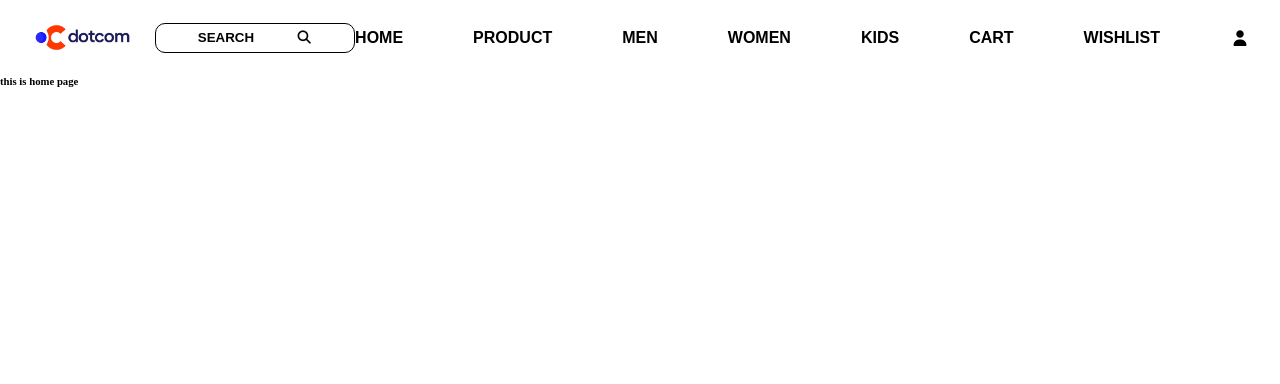
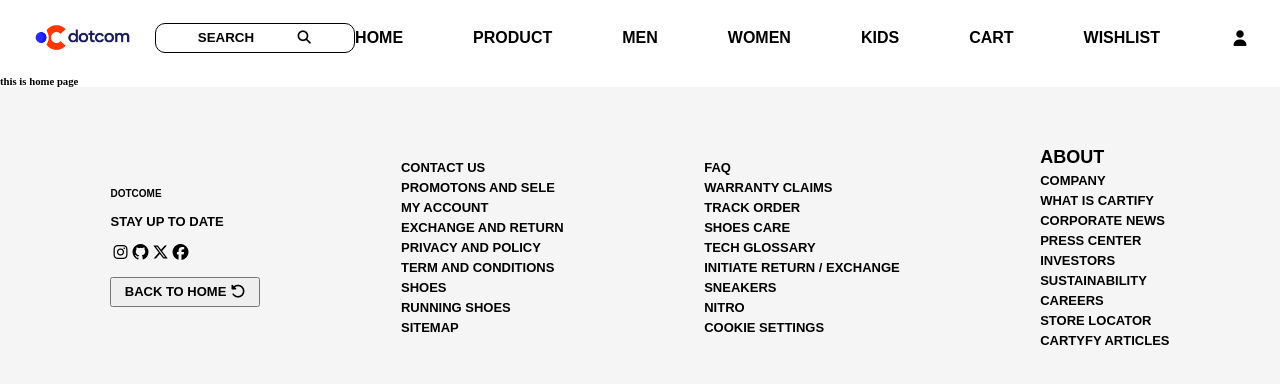
Before and after one commit to rajrai913197-png/dotcom, a React (Vite) app: page / in a window 1280 px wide. Shown: the top 384 px of the page. Built offline with nearby package versions, Linux system fonts and the light colour scheme.

Commit message:
do works on footer

```diff
--- a/src/components/footer.jsx
+++ b/src/components/footer.jsx
@@ -1,8 +1,55 @@
+import { useNavigate } from 'react-router-dom'
+
 const Footer = ()=>{
+  let navigate =   useNavigate()
     return(
         <>
-         <footer>
-
+         <footer className='main-footer'>
+            <section className='contact-links'>
+              <h3>DOTCOME</h3>
+             <h4>STAY UP TO DATE</h4>
+             <div className='links-connect'>
+                <a href="https://www.instagram.com/raa.j_kalar?utm_source=ig_web_button_share_sheet&igsh=ZDNlZDc0MzIxNw=="><i class="fa-brands fa-instagram"></i></a>
+                <a href="https://github.com/rajrai913197-png"><i class="fa-brands fa-github"></i></a>
+                <a href="https://x.com/paradox_raz"><i class="fa-brands fa-x-twitter"></i></a>
+                <a href="https://www.facebook.com/profile.php?id=100037591242603"><i class="fa-brands fa-facebook"></i></a>
+             </div>
+            <button onClick={()=> navigate("/")}>BACK TO HOME <i class="fa-solid fa-rotate-left"></i></button>
+            </section>
+            <section className='imp-things'>
+             <a href="">contact us</a>
+            <a href="">promotons and sele</a>
+             <a href="">my account</a>
+            <a href="">exchange and return</a>
+            <a href="">privacy and policy</a>
+             <a href="">term and conditions</a>
+             <a href="">shoes</a>
+             <a href="">running shoes</a>
+              <a href="">sitemap</a>
+            </section>
+            <section className='site-rules'>
+             <a href="">FAQ</a>
+            <a href="">warranty claims</a>
+             <a href="">track order</a>
+            <a href="">shoes care</a>
+            <a href="">tech glossary</a>
+             <a href="">Initiate Return / Exchange</a>
+             <a href="">Sneakers</a>
+             <a href="">Nitro</a>
+              <a href="">Cookie Settings</a>
+            </section>
+             <section className='about-page'>
+                <h4>about</h4>
+             <a href="">Company</a>
+            <a href="">What is cartify</a>
+             <a href="">Corporate News</a>
+            <a href="">Press Center</a>
+            <a href="">Investors</a>
+             <a href="">Sustainability</a>
+             <a href="">Careers</a>
+             <a href="">Store Locator</a>
+              <a href="">CARTYFY articles</a>
+            </section>
          </footer>
         </>
     )
--- a/src/index.css
+++ b/src/index.css
@@ -99,7 +99,30 @@ color: black;
         width: 150px !important;
         margin-right: 20px;
        }
+       .main-footer{
+    height: auto;
+    width: 100%;
+    display: flex;
+   flex-wrap: wrap;
+   justify-content: center !important;
 
+}
+.contact-links{
+    padding-right:  150px !important;
+    height: auto !important;
+}
+.imp-things{
+     padding-right:  140px !important;
+    height: auto !important;
+}
+.site-rules{
+      padding-right:  105px !important;
+    height: auto !important;
+}
+     .about-page{
+         padding-right:  170px !important;
+    height: auto !important;
+     }
 }
 #wrong-icon{
     border: none;
@@ -110,3 +133,103 @@ color: black;
     font-size: 17px;
 
 }
+.logo-here{
+     height: 75px;
+     width: 100px;
+     object-fit: cover;
+}
+.main-footer{
+    height: auto;
+    width: 100%;
+    background-color: whitesmoke;
+    display: flex;
+    justify-content: space-evenly;
+    align-items: center;
+    padding: 20px;
+    gap: 50px;
+}
+.contact-links{
+    display: flex;
+    flex-direction: column;
+    gap: 15px;
+    height: 120px;
+
+    justify-content: center;
+}
+.contact-links h3{
+   font-family: sans-serif;
+font-weight: 600;
+color: black;
+font-size: x-small;
+}
+.contact-links h4{
+     font-family: sans-serif;
+font-weight: 600;
+color: black;
+font-size: small;
+}
+.links-connect i{
+   color: black;
+}
+.contact-links button{
+    height: 30px;
+    width: 150px;
+    font-family: sans-serif;
+font-weight: 600;
+color: black;
+font-size: small;
+}
+.imp-things{
+    display: flex;
+   flex-direction: column;
+   gap: 5px;
+  height: 250px;
+  justify-content: center;
+}
+.imp-things a{
+  text-transform: uppercase;
+   text-decoration: none;
+  font-family: sans-serif;
+font-weight: 600;
+color: black;
+font-size:small;
+
+}
+.site-rules{
+     display: flex;
+   flex-direction: column;
+   gap: 5px;
+  height: 180px;
+  justify-content: center;
+}
+.site-rules a{
+    text-transform: uppercase;
+   text-decoration: none;
+  font-family: sans-serif;
+font-weight: 600;
+color: black;
+font-size:small;
+}
+.about-page{
+    display: flex;
+   flex-direction: column;
+   gap: 5px;
+  height: 180px;
+  justify-content: center;
+  height: 280px;
+}
+.about-page a{
+     text-transform: uppercase;
+   text-decoration: none;
+  font-family: sans-serif;
+font-weight: 600;
+color: black;
+font-size:small;
+}
+.about-page h4{
+     font-family: sans-serif;
+font-weight: 600;
+color: black;
+font-size: large;
+text-transform: uppercase;
+}
```
